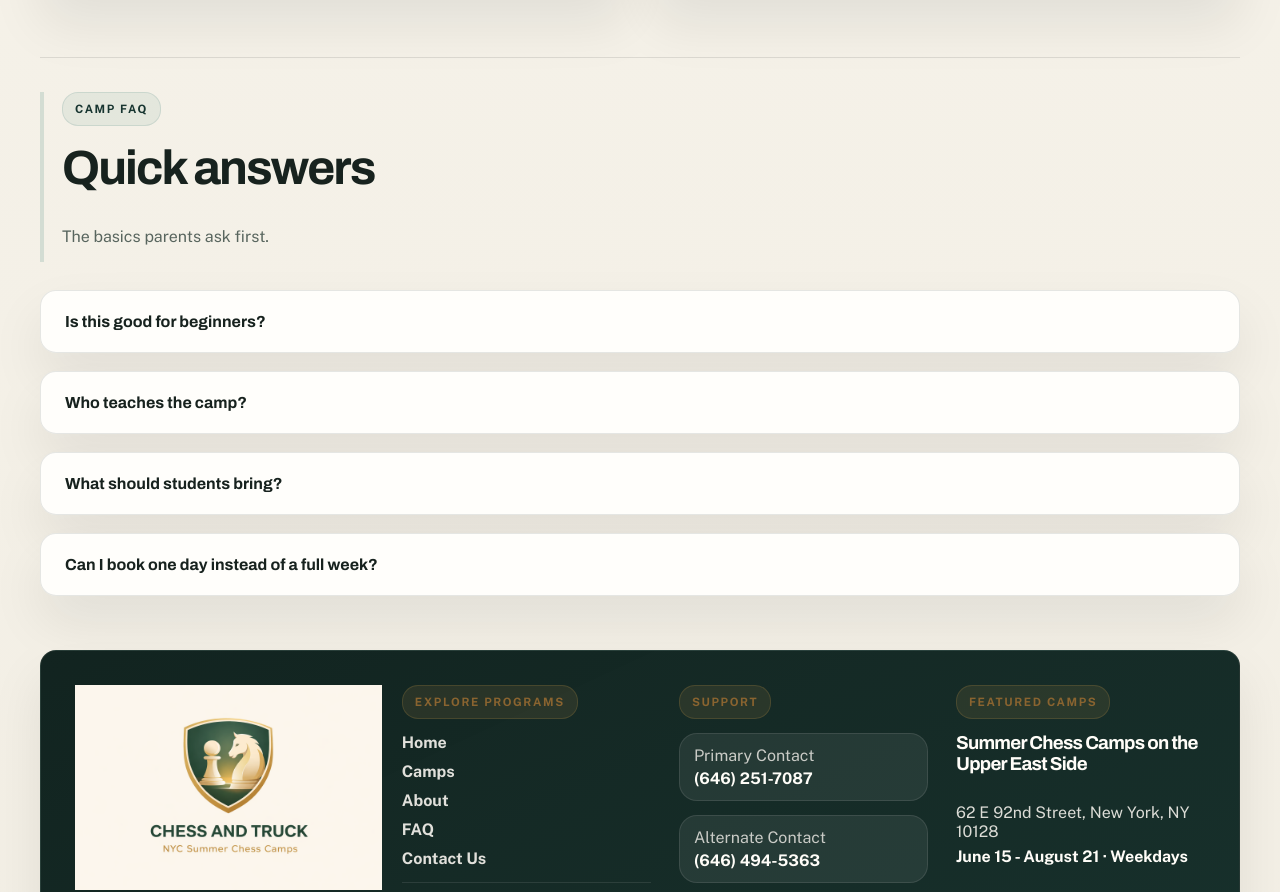
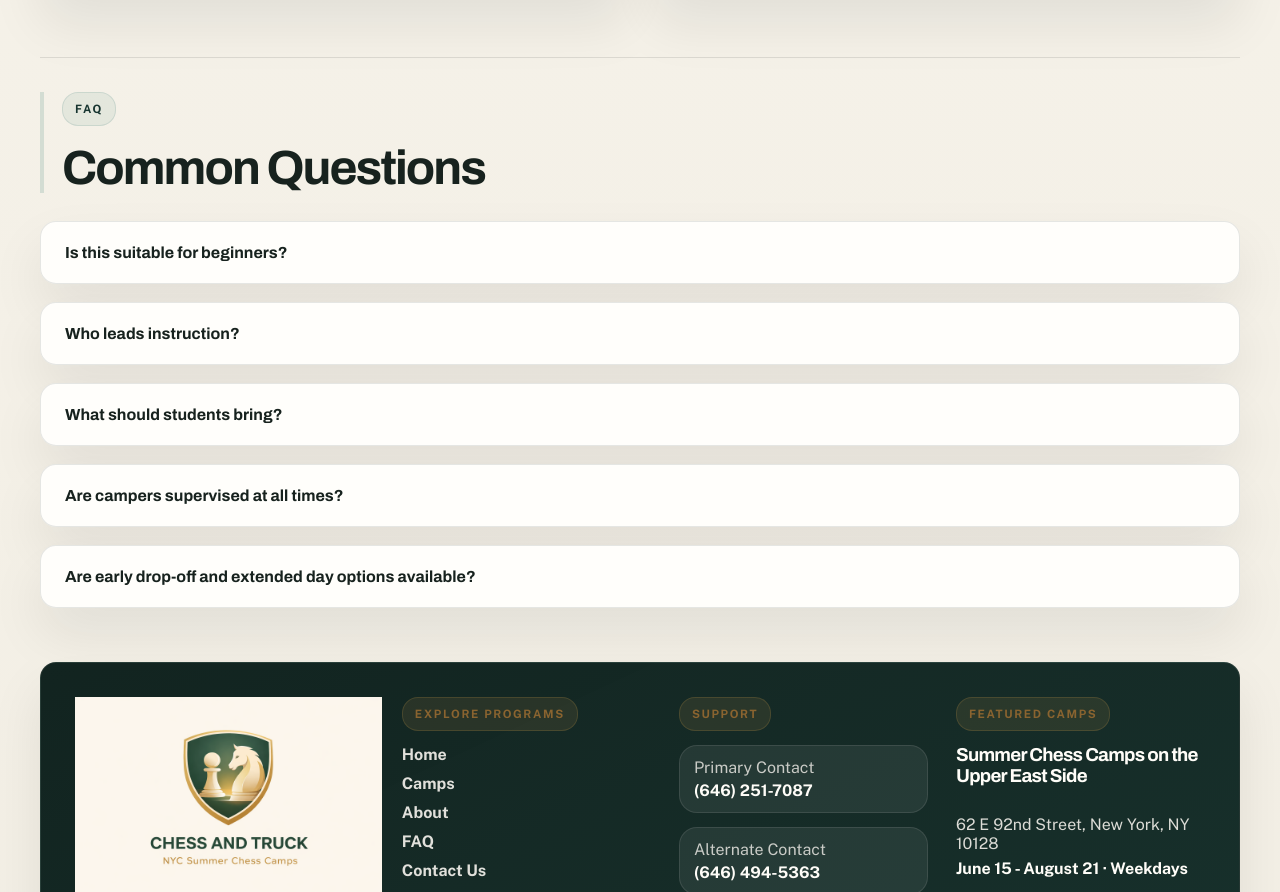
Before and after one commit to Aminjon0603/chess-and-truck-site, a React (Vite) app: page / in a window 1280 px wide. Shown: the part 2869-3761 px from the top of the page. Built offline with nearby package versions, Linux system fonts and the light colour scheme.

Commit message:
Sync camp FAQ teaser with updated copy

```diff
--- a/src/siteData.js
+++ b/src/siteData.js
@@ -494,26 +494,30 @@ export const campOverviewPage = {
     },
   ],
   faqSection: {
-    eyebrow: "Camp FAQ",
-    title: "Quick answers",
-    intro: "The basics parents ask first.",
+    eyebrow: "FAQ",
+    title: "Common Questions",
+    intro: "",
   },
   faqs: [
     {
-      question: "Is this good for beginners?",
-      answer: "Yes. Beginners are welcome, and students are grouped as cleanly as possible by level.",
-    },
-    {
-      question: "Who teaches the camp?",
-      answer: "Chess lessons are taught with FIDE Masters.",
+      question: "Is this suitable for beginners?",
+      answer: "Yes. Beginners are welcome, and students are grouped thoughtfully by level. Even complete beginners may join!",
+    },
+    {
+      question: "Who leads instruction?",
+      answer: "All instruction is led by FIDE Masters with more than 25 years of experience in the field.",
     },
     {
       question: "What should students bring?",
-      answer: "Bring a water bottle, a snack, and anything listed in the registration note.",
-    },
-    {
-      question: "Can I book one day instead of a full week?",
-      answer: "Yes. You can book a single day or reserve a full week directly on the page.",
+      answer: "A water bottle, sunscreen, a change of clothes, and a packed lunch unless opting for our pizza option.",
+    },
+    {
+      question: "Are campers supervised at all times?",
+      answer: "Yes. Students are supervised at all times throughout the day.",
+    },
+    {
+      question: "Are early drop-off and extended day options available?",
+      answer: "Yes. Both options are available during enrollment.",
     },
   ],
   ctaTitle: "Ask about summer camp",
```
